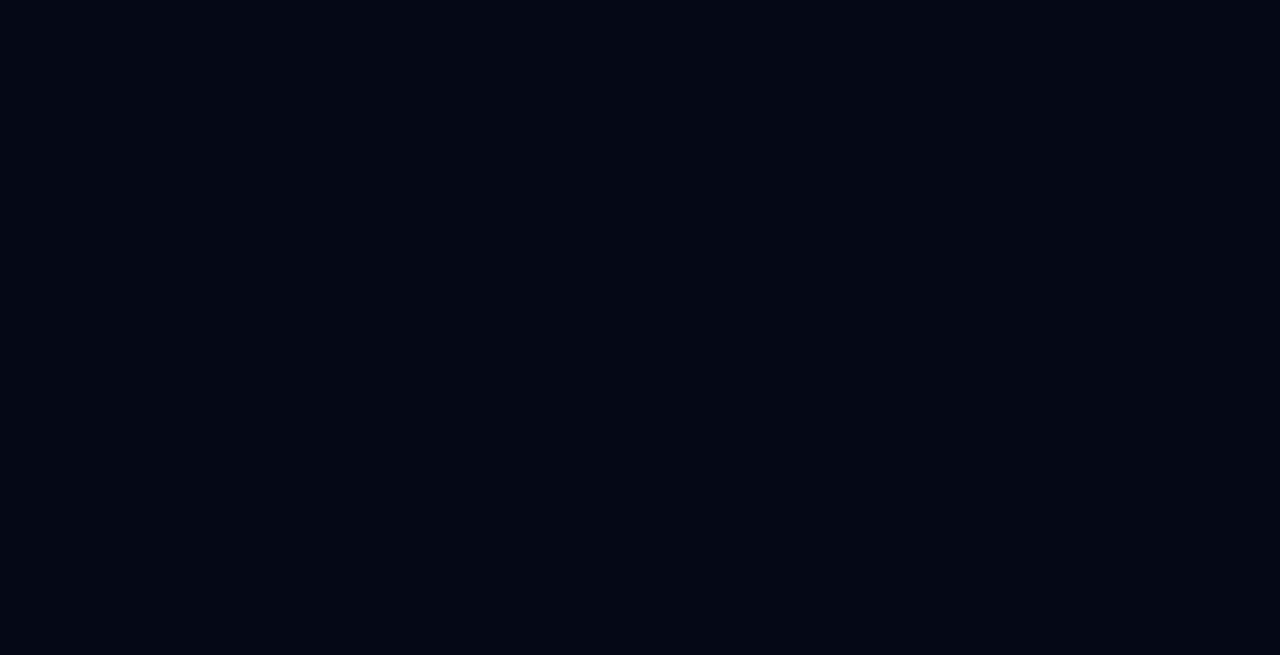
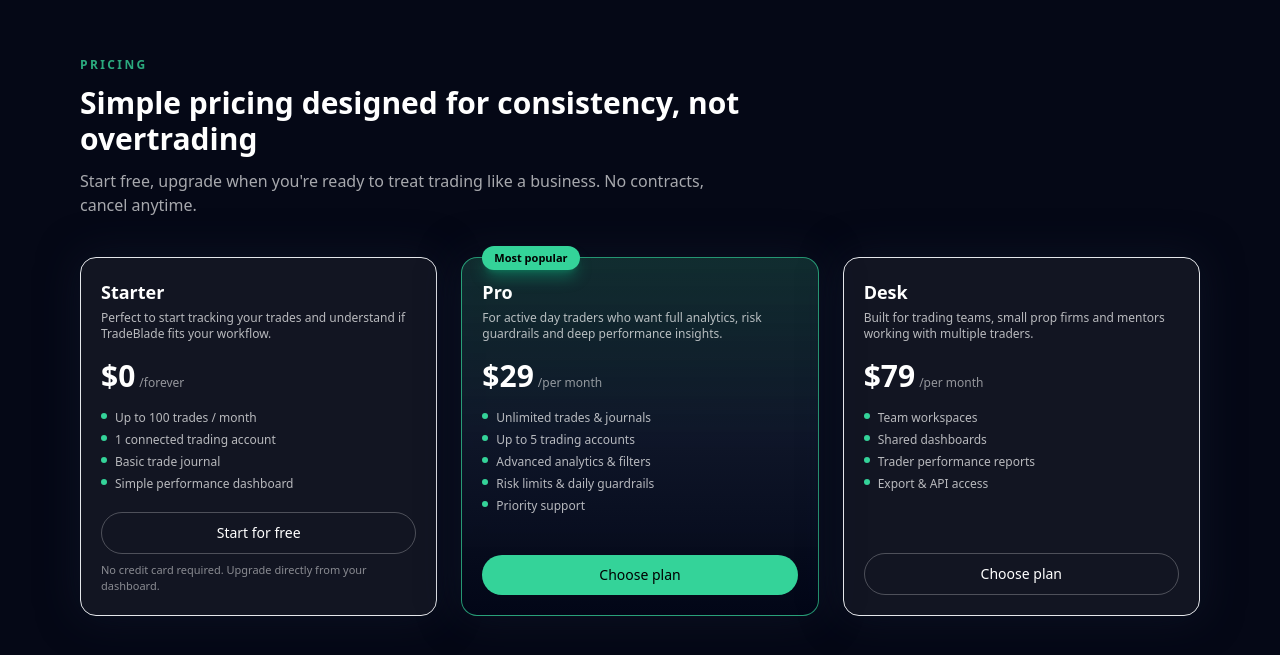
Before and after one commit to IvanVoshchepynets/tradeblade, a React (Vite) app: page / in a window 1280 px wide. Shown: the part 1393-2048 px from the top of the page. Before the commit the page ends 1386 px from the top, so only its background shows below. Built offline with nearby package versions, Linux system fonts and the light colour scheme.

Commit message:
Add pricing section with three plans and CTA buttons

```diff
--- a/src/App.jsx
+++ b/src/App.jsx
@@ -1,6 +1,7 @@
 import Header from "./components/Header";
 import Hero from "./components/Hero";
 import Features from "./components/Features";
+import Pricing from "./components/Pricing";
 
 function App() {
   return (
@@ -10,7 +11,8 @@
       <main className="pt-24">
         <Hero />
         <Features />
-        {/* Далі підуть наступні секції: Pricing, Community, FAQ, Footer */}
+        <Pricing />
+        {/* Далі додамо, наприклад, FAQ і Footer */}
       </main>
     </div>
   );
--- /dev/null
+++ b/src/components/Pricing.jsx
@@ -0,0 +1,126 @@
+const plans = [
+  {
+    name: "Starter",
+    price: "$0",
+    period: "forever",
+    description: "Perfect to start tracking your trades and understand if TradeBlade fits your workflow.",
+    features: [
+      "Up to 100 trades / month",
+      "1 connected trading account",
+      "Basic trade journal",
+      "Simple performance dashboard",
+    ],
+    highlight: false,
+  },
+  {
+    name: "Pro",
+    price: "$29",
+    period: "per month",
+    description: "For active day traders who want full analytics, risk guardrails and deep performance insights.",
+    features: [
+      "Unlimited trades & journals",
+      "Up to 5 trading accounts",
+      "Advanced analytics & filters",
+      "Risk limits & daily guardrails",
+      "Priority support",
+    ],
+    highlight: true,
+    badge: "Most popular",
+  },
+  {
+    name: "Desk",
+    price: "$79",
+    period: "per month",
+    description: "Built for trading teams, small prop firms and mentors working with multiple traders.",
+    features: [
+      "Team workspaces",
+      "Shared dashboards",
+      "Trader performance reports",
+      "Export & API access",
+    ],
+    highlight: false,
+  },
+];
+
+export default function Pricing() {
+  return (
+    <section
+      id="pricing"
+      className="mx-auto max-w-6xl px-4 pb-20 pt-8 md:pb-28 md:pt-16"
+    >
+      {/* Заголовок секції */}
+      <div className="mb-10 max-w-2xl">
+        <p className="text-xs font-semibold uppercase tracking-[0.2em] text-emerald-400/80">
+          Pricing
+        </p>
+        <h2 className="mt-3 text-2xl font-semibold text-white md:text-3xl">
+          Simple pricing designed for consistency, not overtrading
+        </h2>
+        <p className="mt-3 text-sm text-white/65 md:text-base">
+          Start free, upgrade when you&apos;re ready to treat trading like a business. No
+          contracts, cancel anytime.
+        </p>
+      </div>
+
+      {/* Тарифи */}
+      <div className="grid gap-6 md:grid-cols-3">
+        {plans.map((plan) => (
+          <article
+            key={plan.name}
+            className={`relative flex flex-col rounded-2xl border bg-white/5 p-5 shadow-[0_0_40px_rgba(15,23,42,0.7)] transition hover:-translate-y-1 hover:shadow-[0_0_60px_rgba(56,189,248,0.5)] ${
+              plan.highlight
+                ? "border-emerald-400/70 bg-gradient-to-b from-emerald-500/15 via-slate-900/90 to-slate-950"
+                : "border-white/12"
+            }`}
+          >
+            {/* Бейдж Most popular */}
+            {plan.badge && (
+              <div className="absolute -top-3 left-5 rounded-full bg-emerald-400 px-3 py-1 text-[11px] font-semibold text-black shadow-lg shadow-emerald-500/40">
+                {plan.badge}
+              </div>
+            )}
+
+            <div className="mb-4">
+              <h3 className="text-lg font-semibold text-white">{plan.name}</h3>
+              <p className="mt-1 text-xs text-white/70">{plan.description}</p>
+            </div>
+
+            {/* Ціна */}
+            <div className="mb-4 flex items-baseline gap-1">
+              <span className="text-3xl font-semibold text-white">{plan.price}</span>
+              <span className="text-xs text-white/55">/{plan.period}</span>
+            </div>
+
+            {/* Особливості плану */}
+            <ul className="mb-5 flex flex-1 flex-col gap-1.5 text-xs text-white/70">
+              {plan.features.map((feature) => (
+                <li key={feature} className="flex items-start gap-2">
+                  <span className="mt-[3px] inline-block h-1.5 w-1.5 flex-shrink-0 rounded-full bg-emerald-400" />
+                  <span>{feature}</span>
+                </li>
+              ))}
+            </ul>
+
+            {/* Кнопка */}
+            <button
+              className={`mt-auto w-full rounded-full px-4 py-2.5 text-sm font-medium transition ${
+                plan.highlight
+                  ? "bg-emerald-400 text-black hover:bg-emerald-300"
+                  : "border border-white/25 bg-transparent text-white hover:bg-white/10"
+              }`}
+            >
+              {plan.name === "Starter" ? "Start for free" : "Choose plan"}
+            </button>
+
+            {/* Маленький текст знизу */}
+            {plan.name === "Starter" && (
+              <p className="mt-2 text-[11px] text-white/50">
+                No credit card required. Upgrade directly from your dashboard.
+              </p>
+            )}
+          </article>
+        ))}
+      </div>
+    </section>
+  );
+}
```
